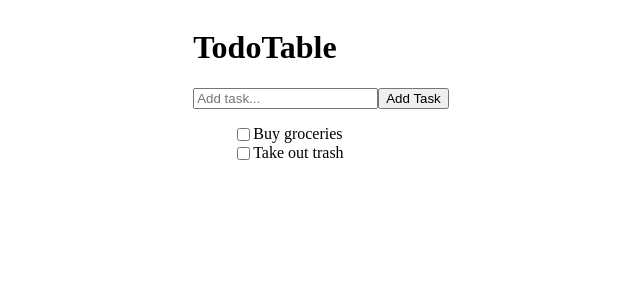
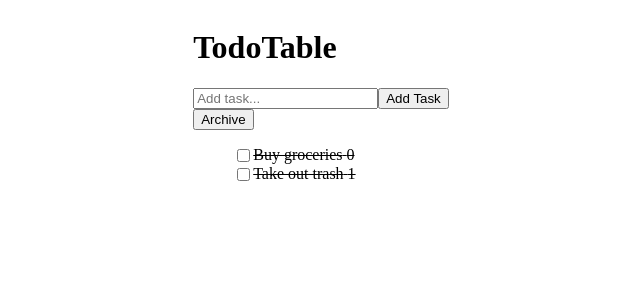
Before and after one commit to bogdanpashynskyi/todo, a React (Create React App) app: page / in a window 1280 px wide. Shown: the top 300 px of the page, without its empty margins (319-959 px from the left). Built offline with nearby package versions, Linux system fonts and the light colour scheme.

Commit message:
minor fixes

```diff
--- a/src/App.css
+++ b/src/App.css
@@ -8,3 +8,7 @@
     display: flex;
     list-style: none;
 }
+
+.App__todo-item-completed {
+    text-decoration: line-through;
+}
--- /dev/null
+++ b/src/components/TodoArchive.js
@@ -0,0 +1,13 @@
+import React from 'react'
+
+const TodoArchive = ({ handleArchive }) => {
+
+  return (
+    <button
+			onClick={() => handleArchive()}
+		> Archive
+		</button>
+	)
+}
+
+export default TodoArchive
--- a/src/components/TodoItem.js
+++ b/src/components/TodoItem.js
@@ -1,11 +1,24 @@
 import React from 'react';
 import '../App.css';
 
-const TodoItem = ({todoTask}) => {
+const TodoItem = ({
+	todoTask,
+	handleItemCompleted,
+	itemId,
+	completed
+}) => {
   return (
     <div className="App__todo-item">
-      <input type="checkbox"></input>
-      <li> {todoTask} </li>
+			<input
+				type="checkbox"
+				onChange={() => {
+					handleItemCompleted(itemId)
+				}}
+			>
+			</input>
+			<li className="App__todo-item-completed">
+				{todoTask} {itemId}
+			</li>
     </div>
   )
 }
--- a/src/components/TodoList.js
+++ b/src/components/TodoList.js
@@ -1,16 +1,21 @@
-import React, { Component } from 'react';
+import React from 'react';
 import TodoItem from './TodoItem'
 
-export default class TodoList extends Component {
-  render() {
-		const todos = this.props.todos;
-
+const TodoList = (props) => {
+  const { todos, handleItemCompleted, } = props;
     return (
       <ul>
         {todos.map(item => {
-						return <TodoItem key={item.id} todoTask={item.task}/>
+          return <TodoItem
+                  key={item.id}
+                  itemId={item.id}
+                  todoTask={item.task}
+                  handleItemCompleted={handleItemCompleted}
+                  completed={item.completed}
+                />
 				})}
       </ul>
     )
 }
-}
+
+export default TodoList;
--- a/src/components/TodoTable.js
+++ b/src/components/TodoTable.js
@@ -1,15 +1,25 @@
 import React, { Component } from 'react';
 import '../App.css';
 import AddField from './AddField';
-import TodoList from './TodoList'
+import TodoList from './TodoList';
+import TodoArchive from './TodoArchive'
 
 export default class TodoTable extends Component {
 	state = {
 		todos: [
-			{ id: 0, task: 'Buy groceries' },
-			{ id: 1, task: 'Take out trash' }
+			{ id: 0, task: 'Buy groceries', completed: false },
+			{ id: 1, task: 'Take out trash', completed: false }
 		],
 		newTodo: ''
+	}
+
+	handleArchive = () => {
+		this.setState(({ todos }) => {
+			let remainingTasks = todos.filter(item => item.completed);
+			return {
+				todos: remainingTasks,
+			}
+		})
 	}
 
 	handleItemChange = (text) => {
@@ -19,15 +29,31 @@ export default class TodoTable extends Component {
 	}
 
 	handleOnItemAdded = () => {
+
+		if (!this.state.newTodo) {
+			return
+		}
+
 		this.setState(({ todos, newTodo }) => {
 			let newItem = {
 				id: todos.length + 1,
 				task: newTodo,
+				completed: false,
 			}
 
 			return {
 				todos: [ newItem, ...todos],
 				newTodo: '',
+			}
+		})
+	}
+
+	handleItemCompleted = (itemId) => {
+		this.setState(({ todos }) => {
+			let index = todos.findIndex(item => item.id === itemId);
+			todos[index].completed = !todos[index].completed;
+			return {
+				todos,
 			}
 		})
 	}
@@ -38,11 +64,17 @@ export default class TodoTable extends Component {
     return (
 			<div>
 				<h1>TodoTable</h1>
-				<AddField
-					onItemAdded={this.handleOnItemAdded}
-					onItemChange={this.handleItemChange}
-				/>
-				<TodoList todos={todos}/>
+					<AddField
+						onItemAdded={this.handleOnItemAdded}
+						onItemChange={this.handleItemChange}
+					/>
+					<TodoArchive
+						handleArchive={this.handleArchive}
+					/>
+					<TodoList
+						todos={todos}
+						handleItemCompleted={this.handleItemCompleted}
+					/>
 			</div>
     )
   }
```
Also changed, not shown: 18 other files (tests, documents, lock files or other folders). Lines whose indentation alone changed are shown as unchanged.
